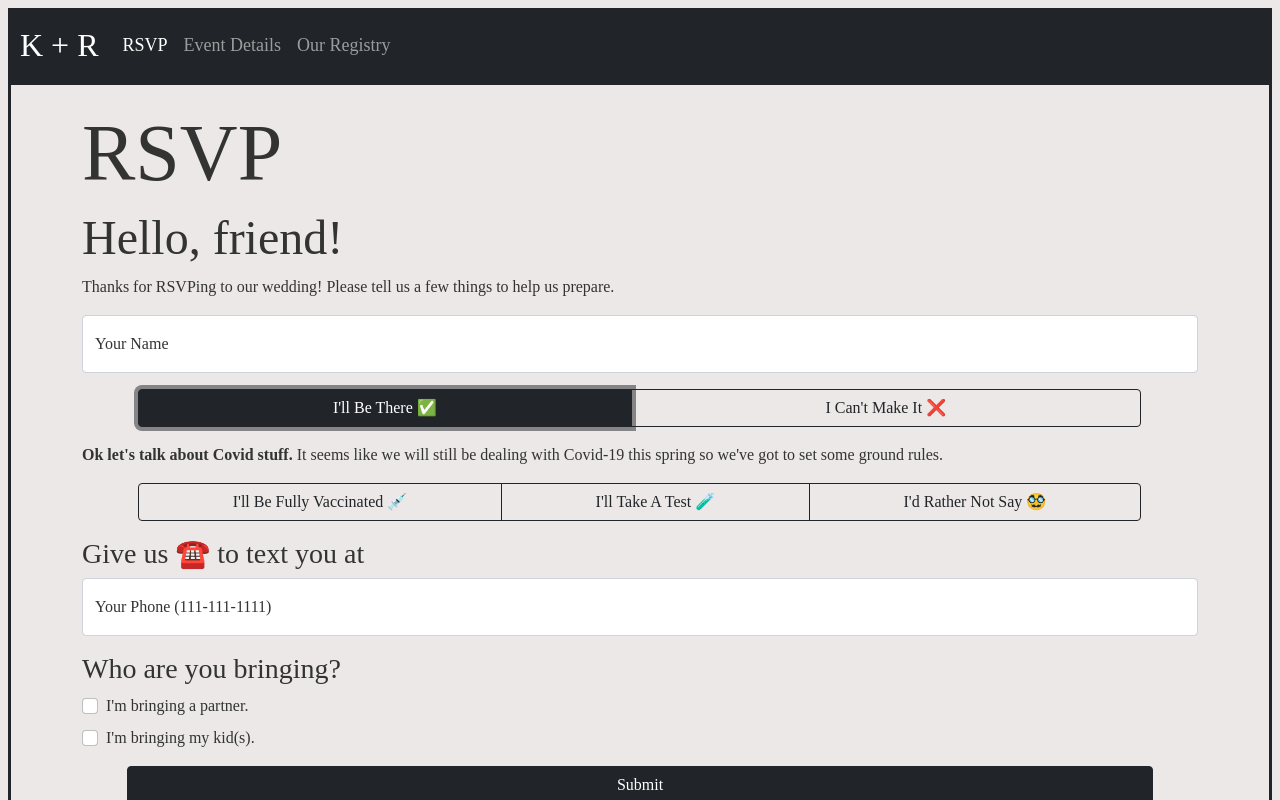
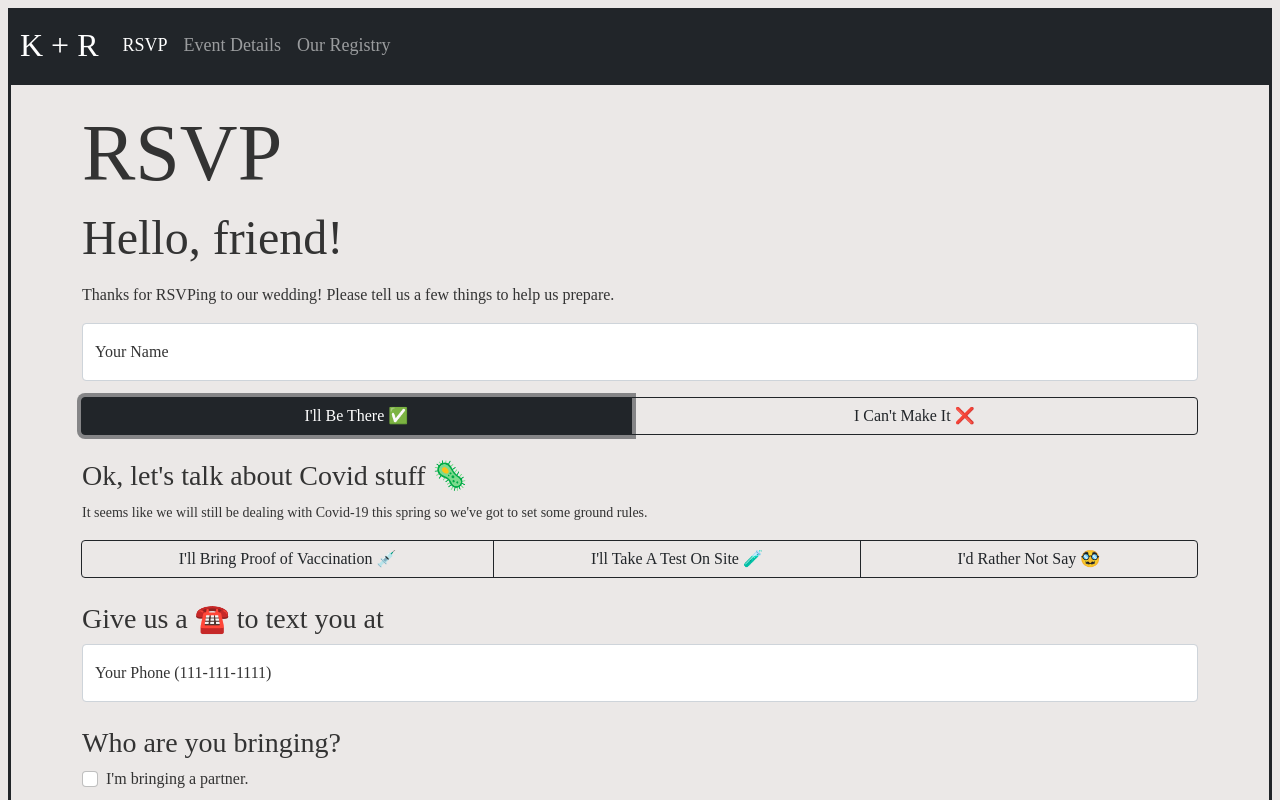
Before and after one commit to kalmas/rosyandkyle-com, a Svelte app: page /rsvp in a window 1280 px wide. Both pictures are taken after a click on the radio button "I'll Be There ✅". Shown: the top 800 px of the page. Built offline with nearby package versions, Linux system fonts and the light colour scheme; a web font is replaced by a local one.

Commit message:
add camper question

```diff
--- a/src/routes/RSVP.svelte
+++ b/src/routes/RSVP.svelte
@@ -12,6 +12,7 @@
     let phone: string;
     let partner: boolean = false;
     let kids: boolean = false;
+    let camper: boolean = false;
     let complete: boolean = false;
     let submitting: boolean = false;
 
@@ -71,6 +72,7 @@
             partnerName,
             kids,
             kidName,
+            camper,
         };
 
         const response: Response | void = await fetch(
@@ -96,15 +98,14 @@
 
 <div class="container">
     <h1 class="display-1">RSVP</h1>
-    <h2 class="display-5">Hello, {greeting}!</h2>
-
+    <h2 class="display-5 mb-3">Hello, {greeting}!</h2>
     {#if complete}
         <div class="mb-5">
-            <p class="display-6">Thanks for responding. We love you!</p>
+            <h3>Thanks for responding. We love you!</h3>
             {#if rsvp == "yes"}
-                <p class="display-6 mb-5">
+                <p class="text-justify">
                     Now check out <a class="link-primary" href="/event"
-                        >the event page</a
+                        >the Event Details page</a
                     >.
                 </p>
             {/if}
@@ -113,7 +114,7 @@
 
     {#if !complete}
         <form novalidate on:submit|preventDefault={handleSubmit}>
-            <p>
+            <p class="text-justify">
                 Thanks for RSVPing to our wedding! Please tell us a few things
                 to help us prepare.
             </p>
@@ -131,7 +132,7 @@
                 <label for="full-name">Your Name</label>
             </div>
 
-            <div class="row mb-3">
+            <div class="row mb-4">
                 <div class="btn-group mx-auto" role="group">
                     <input
                         checked={rsvp == "yes"}
@@ -163,14 +164,15 @@
             </div>
 
             <div class="collapse" class:show={rsvp == "yes"}>
-                <div class="form-group mb-3">
+                <h3 class="mb-2">Ok, let's talk about Covid stuff 🦠</h3>
                 <p class="text-justify">
-                        <strong>Ok let's talk about Covid stuff.</strong> It seems
-                        like we will still be dealing with Covid-19 this spring so
-                        we've got to set some ground rules.
+                    <small>
+                        It seems like we will still be dealing with Covid-19
+                        this spring so we've got to set some ground rules.</small
+                    >
                 </p>
 
-                    <div class="row">
+                <div class="row mb-4">
                     <div class="btn-group mx-auto" role="group">
                         <input
                             checked={covid == "vaccinated"}
@@ -182,7 +184,7 @@
                             id="vaccinated"
                         />
                         <label class="btn btn-outline-dark" for="vaccinated"
-                                >I'll Be Fully Vaccinated 💉</label
+                            >I'll Bring Proof of Vaccination 💉</label
                         >
                         <input
                             checked={covid == "test"}
@@ -194,7 +196,7 @@
                             id="test"
                         />
                         <label class="btn btn-outline-dark" for="test"
-                                >I'll Take A Test 🧪</label
+                            >I'll Take A Test On Site 🧪</label
                         >
                         <input
                             checked={covid == "noresponse"}
@@ -210,10 +212,9 @@
                         >
                     </div>
                 </div>
-                </div>
 
-                <h3>Give us ☎️ to text you at</h3>
-                <div class="form-floating mb-3">
+                <h3>Give us a ☎️ to text you at</h3>
+                <div class="form-floating mb-4">
                     <input
                         type="tel"
                         bind:value={phone}
@@ -227,6 +228,7 @@
                 </div>
 
                 <h3>Who are you bringing?</h3>
+                <div class="mb-4">
                     <div class="form-check mb-2">
                         <input
                             class="form-check-input"
@@ -252,7 +254,6 @@
                             <label for="full-name">Partner's Name</label>
                         </div>
                     </div>
-
                     <div class="form-check mb-2">
                         <input
                             class="form-check-input"
@@ -261,11 +262,15 @@
                             id="kids"
                         />
                         <label class="form-check-label" for="kids">
-                        I'm bringing my kid(s).
+                            I'm bringing my kids. (You should!)
                         </label>
                     </div>
 
                     <div class="collapse" class:show={kids}>
+                        <p class="text-justify">
+                            That's great! We're planning lots of fun stuff for
+                            them to do.
+                        </p>
                         <div class="form-floating mb-3">
                             <textarea
                                 bind:value={kidName}
@@ -278,6 +283,28 @@
                                 >Kid's Names (List 'Em Here)</label
                             >
                         </div>
+                    </div>
+                </div>
+
+                <h3>Accommodations 🏕</h3>
+                <p class="text-justify">
+                    <small
+                        >This party is at a state park and we will have a large
+                        group camp site available. If you are interested in
+                        camping, let us know. There are also hotels nearby, more
+                        details about that are on the Event Details page.</small
+                    >
+                </p>
+                <div class="form-check mb-4">
+                    <input
+                        class="form-check-input"
+                        type="checkbox"
+                        bind:checked={camper}
+                        id="camper"
+                    />
+                    <label class="form-check-label" for="camper">
+                        Tell me more about camping!
+                    </label>
                 </div>
             </div>
 
@@ -320,13 +347,13 @@
         background-size: calc(0.75em + 0.375rem) calc(0.75em + 0.375rem);
     }
 
-    .submit {
+    /* .submit {
         max-width: 90%;
     }
 
     .btn-group {
-        max-width: 90%;
-    }
+        max-width: 100%;
+    } */
 
     textarea {
         height: 100px !important;
```
Lines whose indentation alone changed are shown as unchanged.
